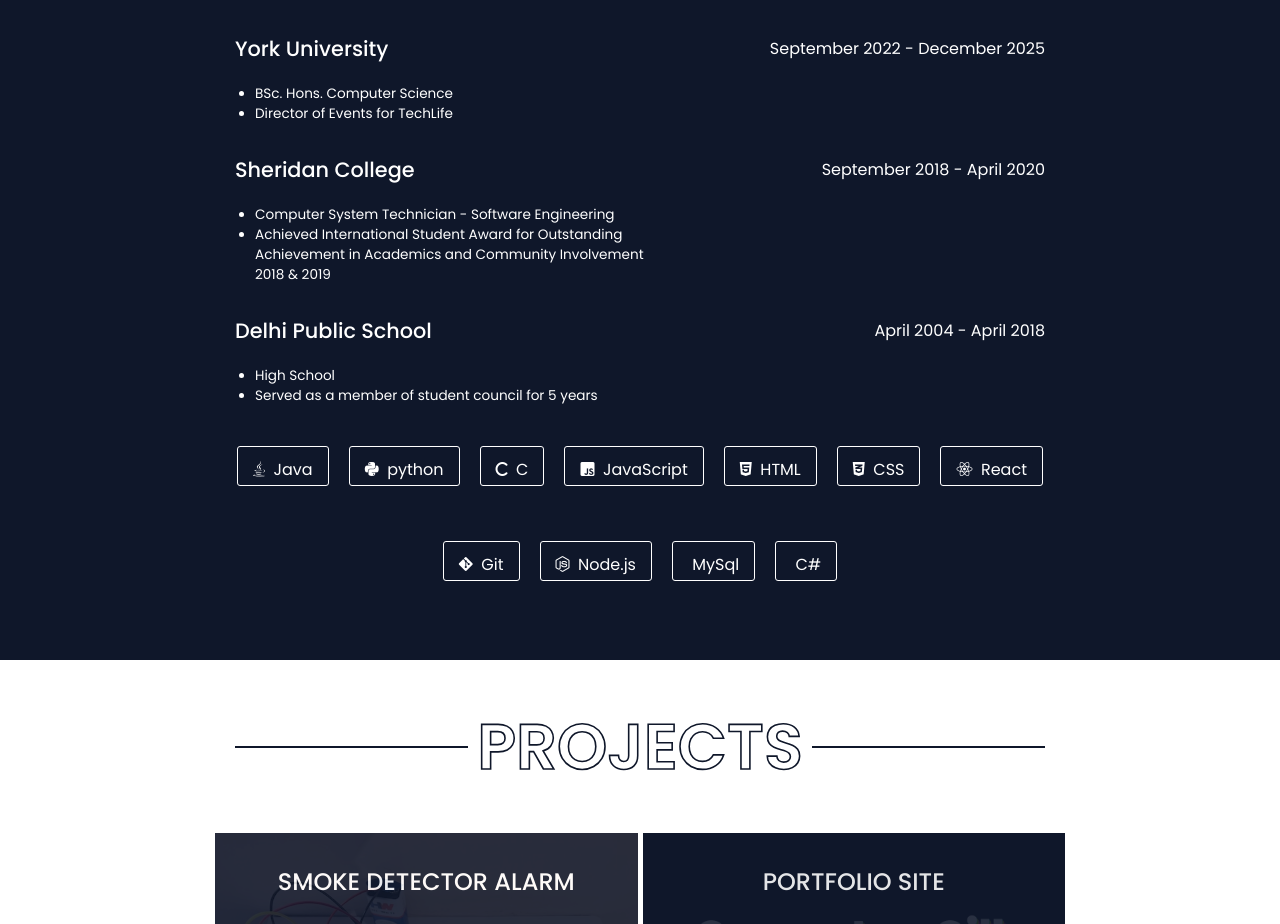
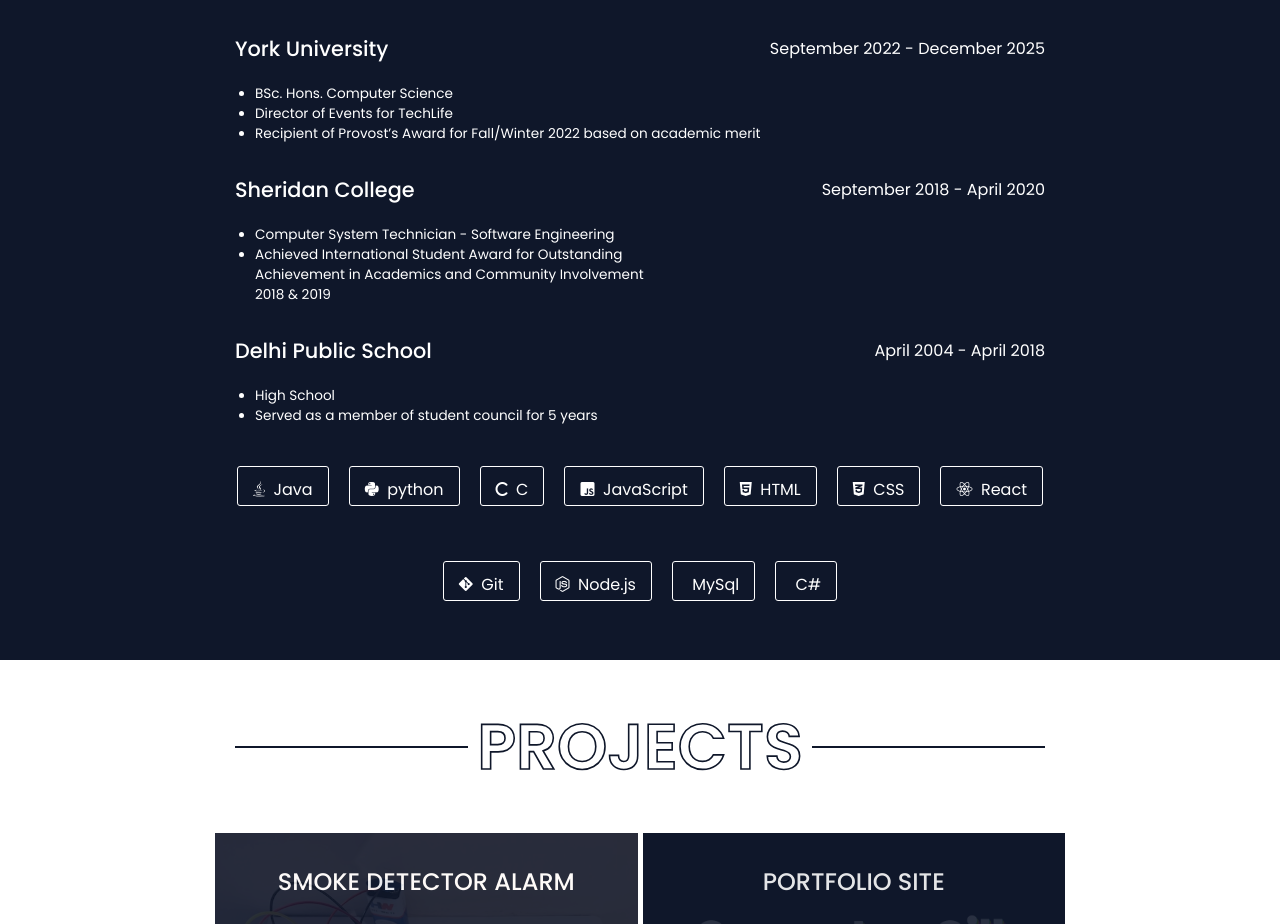
Before and after one commit to GurpartapG/Portfolio, a React (Create React App) app: page / in a window 1280 px wide. Shown: the part 1740-2664 px from the top of the page. Built offline with nearby package versions, Linux system fonts and the light colour scheme.

Commit message:
added provost award in education

```diff
--- a/src/components/Education.js
+++ b/src/components/Education.js
@@ -17,6 +17,7 @@
                         <li>
                             <p>BSc. Hons. Computer Science</p>
                             <li><p>Director of Events for TechLife</p></li>
+                            <li><p>Recipient of Provost’s Award for Fall/Winter 2022 based on academic merit</p></li>
                         </li>
                     </ListEntry>
                     <ListEntry title={"Sheridan College"} date={"September 2018 - April 2020"}>
```
